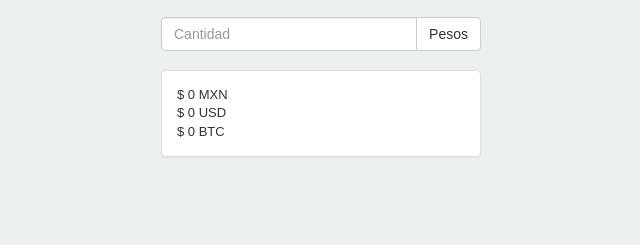
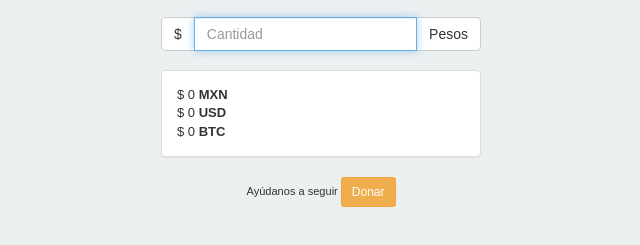
Before and after one commit to diegozr1/CurrenciesExchange, a browser extension: page index.html in a window 1280 px wide. Shown: the part 55-300 px from the top of the page, without its empty margins (319-959 px from the left). Drawn offline with nearby package versions, Linux system fonts and the light colour scheme; no server answers.

Commit message:
Mejoras al tipo de cambio

```diff
--- a/index.html
+++ b/index.html
@@ -33,7 +33,10 @@
 		  </div>
 		</nav>
 		<div class="input-group">
-	      <input type="text" ng-model="pesos"class="form-control" placeholder="Cantidad">
+		<span class="input-group-btn">
+	        <button class="btn btn-default">$</button>
+	      </span>
+	      <input type="text" ng-model="pesos"class="form-control" placeholder="Cantidad" autofocus>
 	      <span class="input-group-btn">
 	        <button class="btn btn-default">Pesos</button>
 	      </span>
@@ -41,10 +44,15 @@
 		<br>
 		<div class="panel panel-default">
 		  <div class="panel-body">
-		    $ {{ pesos || 0}} MXN <br>
-		    $ {{ pesos*dolar || 0 }} USD <br>
-		    $ {{ pesos*bitcoin || 0}} BTC
+		    $ {{ pesos || 0}} <b>MXN</b> <br>
+		    $ {{ pesos*dolar || 0 }} <b>USD</b> <br>
+		    $ {{ pesos*bitcoin || 0}} <b>BTC</b>
 		  </div>
+		</div>
+		<div align="center">
+		<p class="small">Ayúdanos a seguir
+			<a href="https://www.paypal.com/cgi-bin/webscr?cmd=_s-xclick&hosted_button_id=YVDHLG3GLEL4W" target="_blank" class="btn btn-warning btn-sm">Donar</a>
+		</p>
 		</div>
 	</div>
 
```
Also changed, not shown: manifest.json, 1 other file.
